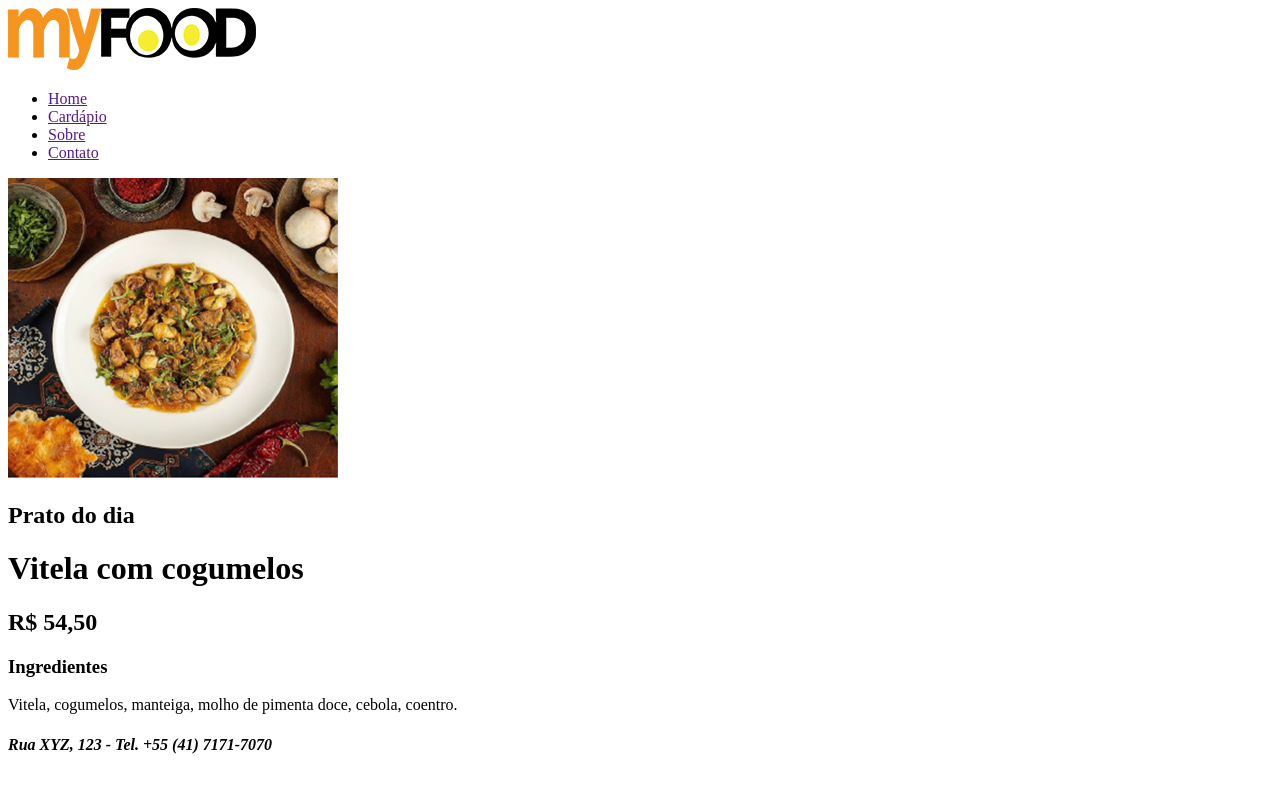
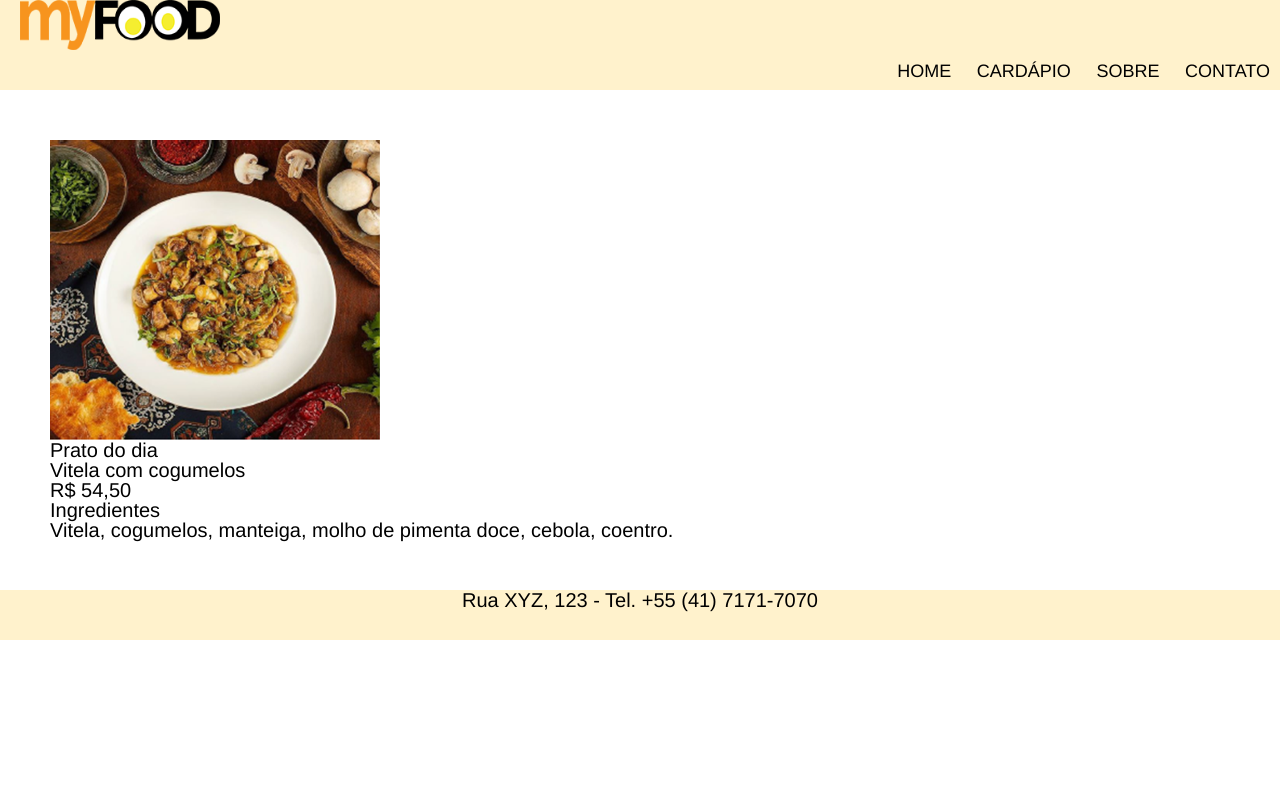
Before and after one commit to jennigoberski/Desenvolvimento-Web-Basico, a plain HTML site: page aula-03/index.html in a window 1280 px wide. Drawn offline with Linux system fonts and the light colour scheme.

Commit message:
Starting to build a web page

```diff
--- a/aula-03/css/style.css
+++ b/aula-03/css/style.css
@@ -1,11 +1,49 @@
-h1 {
-    color: hotpink;
+body {
+    font-family: Helvetica;
+    font-size: 20px;
 }
 
-#titulo3 {
-    color: dodgerblue;
+header,
+footer {
+    background-color: #fff2cc;
+    display: block;
 }
 
-.cor-padrao {
-    color: darkblue;
+footer {
+    height: 50px;
+    text-align: center;
 }
+
+#logo {
+    width: 200px;
+    height: 50px;
+    margin-left: 20px;
+}
+
+main {
+    padding: 50px;
+}
+
+a {
+    text-decoration: none;
+    /*Tirou o sublinhado dos links*/
+    text-transform: uppercase;
+    color: black;
+    font-size: 18px;
+}
+
+li {
+    display: inline-block;
+    margin: 10px;
+}
+
+nav {
+    flex: 1 1 auto;
+    text-align: right;
+}
+
+img,
+div,
+nav {
+    display: block;
+}
--- a/aula-03/index.html
+++ b/aula-03/index.html
@@ -5,12 +5,14 @@
     <meta charset="UTF-8">
     <meta http-equiv="X-UA-Compatible" content="IE=edge">
     <meta name="viewport" content="width=device-width, initial-scale=1.0">
+    <link rel="stylesheet" href="./css/reset.css">
+    <link rel="stylesheet" href="./css/style.css">
     <title>Página Principal</title>
 </head>
 
 <body>
     <header>
-        <img src="./_images/myfood.png" alt="My food">
+        <img src="./_images/myfood.png" alt="My food" id="logo">
         <nav>
             <ul>
                 <li><a href="">Home</a></li>
```
Also changed, not shown: aula-03/css/testStyle.css (added, +33 -0 lines), aula-03/testes.html (+1 -0 lines).
